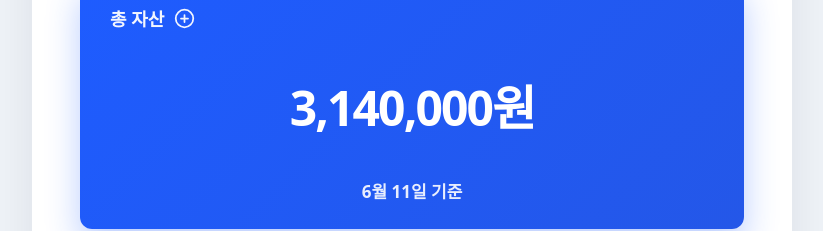
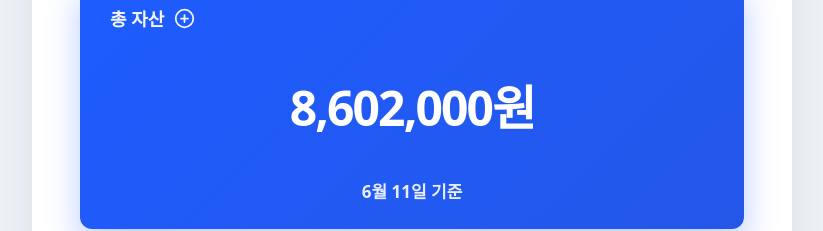
Before and after one commit to SCESecure/AI_Account_Tracker, a React (Vite) app: page / in a window 1280 px wide. Shown: the top 231 px of the page, without its empty margins (228-1051 px from the left). Built offline with nearby package versions, Linux system fonts and the light colour scheme; no server answers; what react-datetime would draw is missing.

Commit message:
홈화면 문제 해결 및 자산 연동 완료

```diff
--- a/src/components/Body/Body.tsx
+++ b/src/components/Body/Body.tsx
@@ -115,7 +115,11 @@ export default function Body({
   return (
     <main className="body">
       {screen.isHome && (
-        <Home defaultList={defaultList} screenHandler={screenHandler} />
+        <Home
+          account={account}
+          defaultList={listItem}
+          screenHandler={screenHandler}
+        />
       )}
       {screen.isList && <List defaultList={listItem} />}
       {screen.isInput && (
--- a/src/components/Body/Home/Home.tsx
+++ b/src/components/Body/Home/Home.tsx
@@ -1,13 +1,15 @@
-import type { List } from "../Body";
+import type { AccountType, List } from "../Body";
 import Expense from "./Expense";
 import FiveList from "./FiveList";
 import Income from "./Income";
 import Total from "./Total";
 
 export default function Home({
+  account,
   defaultList,
   screenHandler,
 }: {
+  account: AccountType[];
   defaultList: List[];
   screenHandler: (targetScreen: string) => void;
 }) {
@@ -17,7 +19,7 @@ export default function Home({
 
   return (
     <section className="home-page">
-      <Total />
+      <Total account={account} defaultList={defaultList} />
 
       <div className="summary-grid">
         <Income defaultList={defaultList} />
--- a/src/components/Body/Home/Total.tsx
+++ b/src/components/Body/Home/Total.tsx
@@ -1,9 +1,26 @@
 import plusCircleIcon from "../../../assets/icons/plus-circle.svg";
+import type { AccountType, List } from "../Body";
 
-export default function Total() {
+export default function Total({
+  account,
+  defaultList,
+}: {
+  account: AccountType[];
+  defaultList: List[];
+}) {
   const date = new Date();
 
-  const totalAsset = 3140000;
+  let totalAsset = 0;
+
+  // 여기서 전체 계좌의 예산을 끌어옴
+  for (let i = 0; i < account.length; i++) {
+    totalAsset += account[i].budget;
+  }
+
+  // 그 후 여기서 계산
+  for (let i = 0; i < defaultList.length; i++) {
+    totalAsset += defaultList[i].price;
+  }
 
   return (
     <section className="total-card">
```
